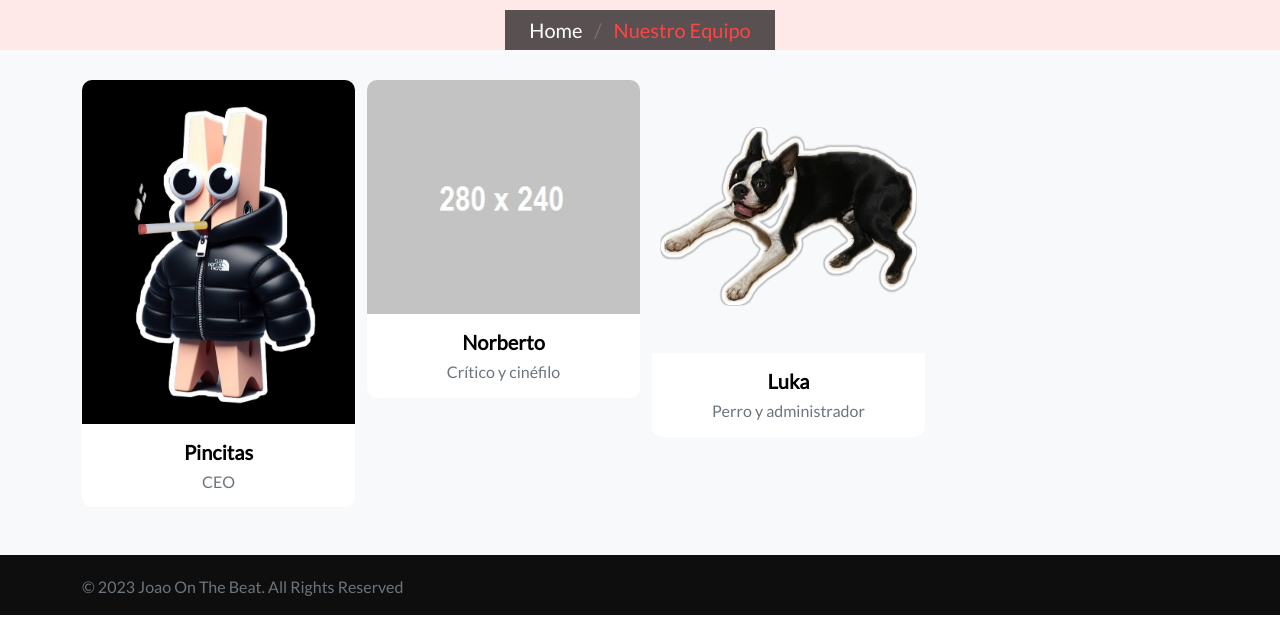
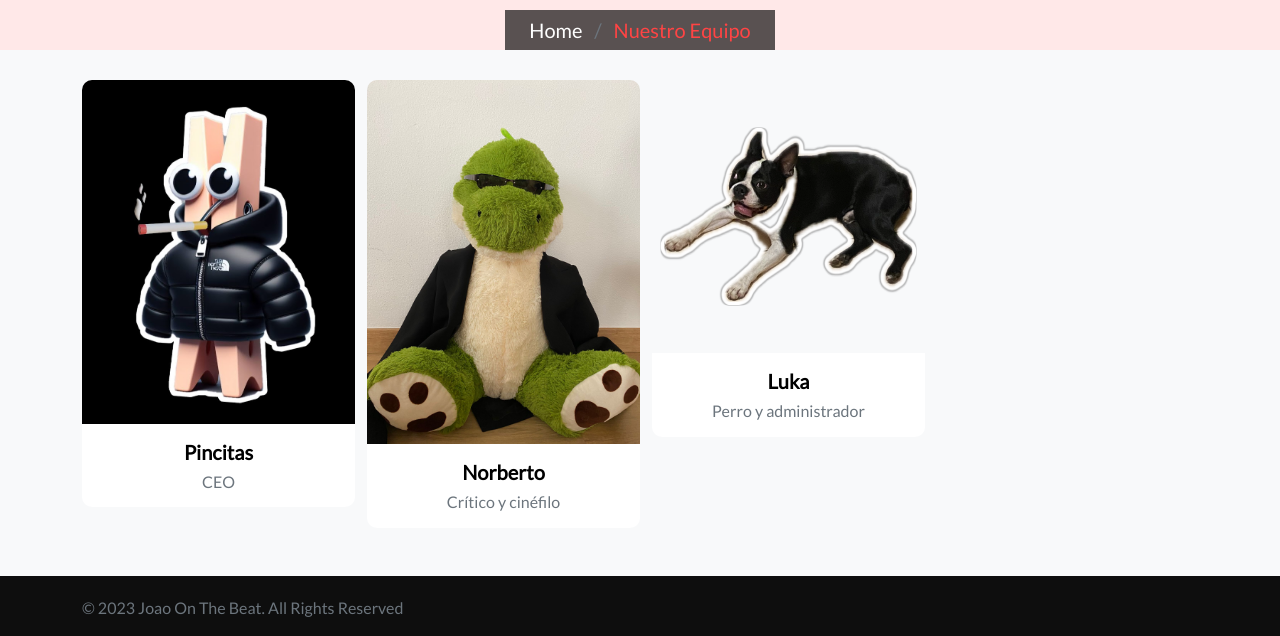
Before and after one commit to Juancinho/cinesRosalia, a plain HTML site: page team.html in a window 1280 px wide. Shown: the part 198-834 px from the top of the page. Before the commit the page ends 813 px from the top, so only its background shows below. Drawn offline with Linux system fonts and the light colour scheme.

Commit message:
norberto

```diff
--- a/team.html
+++ b/team.html
@@ -125,7 +125,7 @@
 		<div class="col-md-3 pe-0">
 		 <div class="events_1i1 clearfix position-relative">
 		  <div class="events_1i1i clearfix">
-		    <img src="img/37.jpg" alt="abc" class="w-100">
+		    <img src="img/norberto.jpg" alt="abc" class="w-100">
 		  </div>
 		  <div class="events_1i1i1 clearfix position-absolute bottom-0 text-center w-100">
 		    <ul class="d-inline-block mb-0 p-2 ps-4 pe-4">
```
Also changed, not shown: img/norberto.jpg (added).
